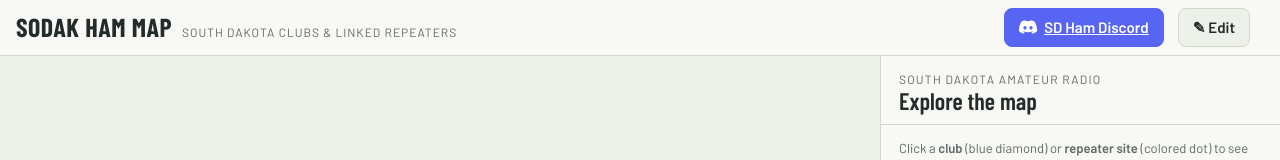
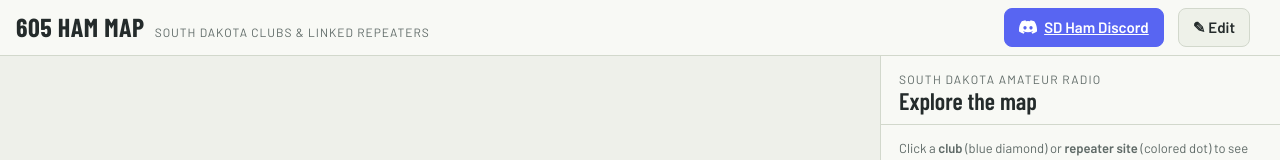
Before and after one commit to AidenSchramm/605hams, a plain HTML site: page index.html in a window 1280 px wide. Shown: the top 160 px of the page. Drawn offline with nearby package versions, Linux system fonts and the light colour scheme.

Commit message:
Rename to 605 Ham Map

```diff
--- a/index.html
+++ b/index.html
@@ -1,6 +1,6 @@
 <meta charset="utf-8">
 <meta name="viewport" content="width=device-width, initial-scale=1">
-<title>SoDak Ham Map</title>
+<title>605 Ham Map</title>
 <link rel="preconnect" href="https://fonts.googleapis.com">
 <link rel="stylesheet" href="https://fonts.googleapis.com/css2?family=Barlow+Condensed:wght@500;600;700&family=Barlow:wght@400;500;600&family=IBM+Plex+Mono:wght@400;500;600&display=swap">
 <style>
@@ -135,7 +135,7 @@ body.editing .mark{cursor:grab}
 
 <nav id="nav">
   <div id="brand">
-    <h1>SoDak Ham Map</h1>
+    <h1>605 Ham Map</h1>
     <span class="sub">South Dakota clubs &amp; linked repeaters</span>
   </div>
   <div class="spacer"></div>
```
Also changed, not shown: 1 other file.
